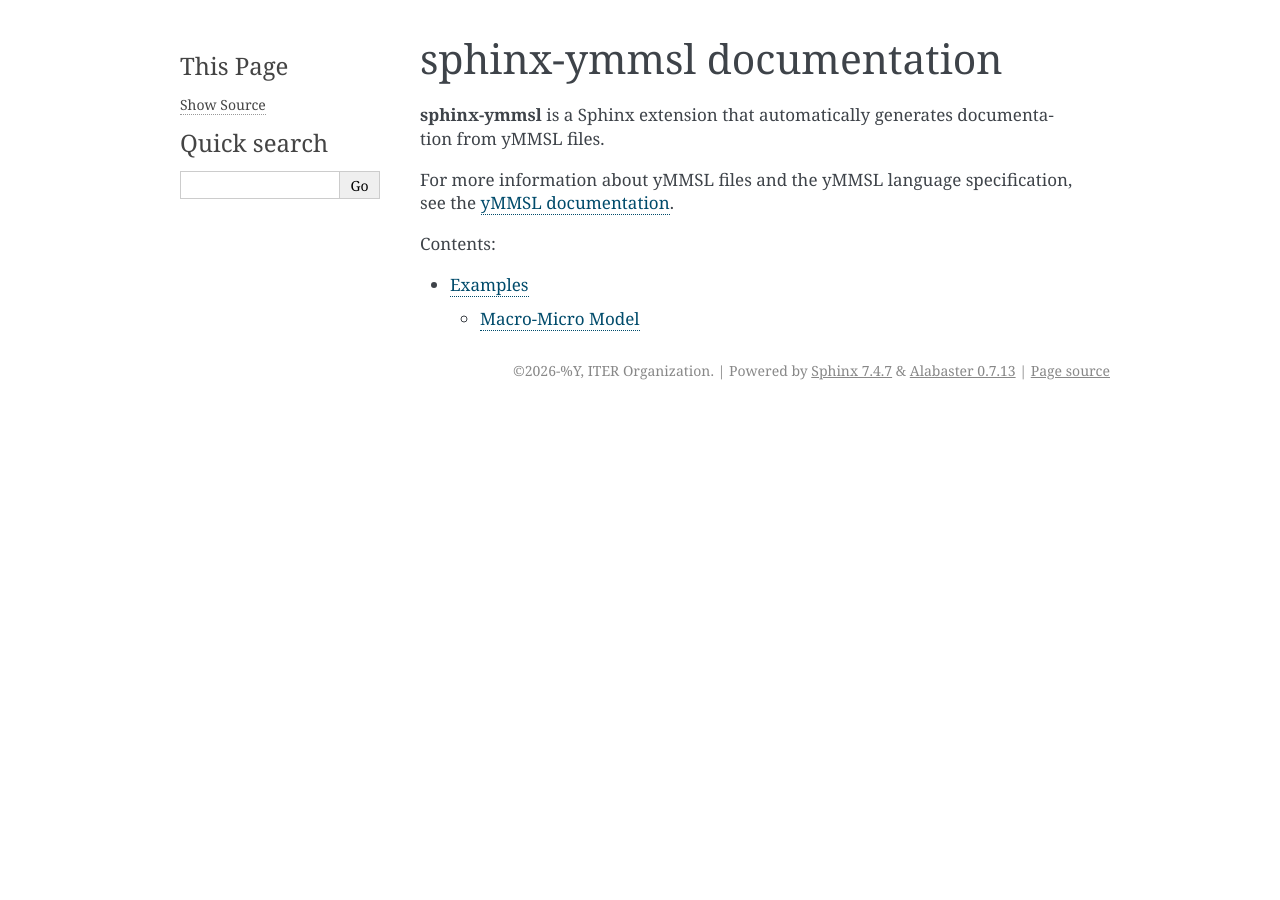
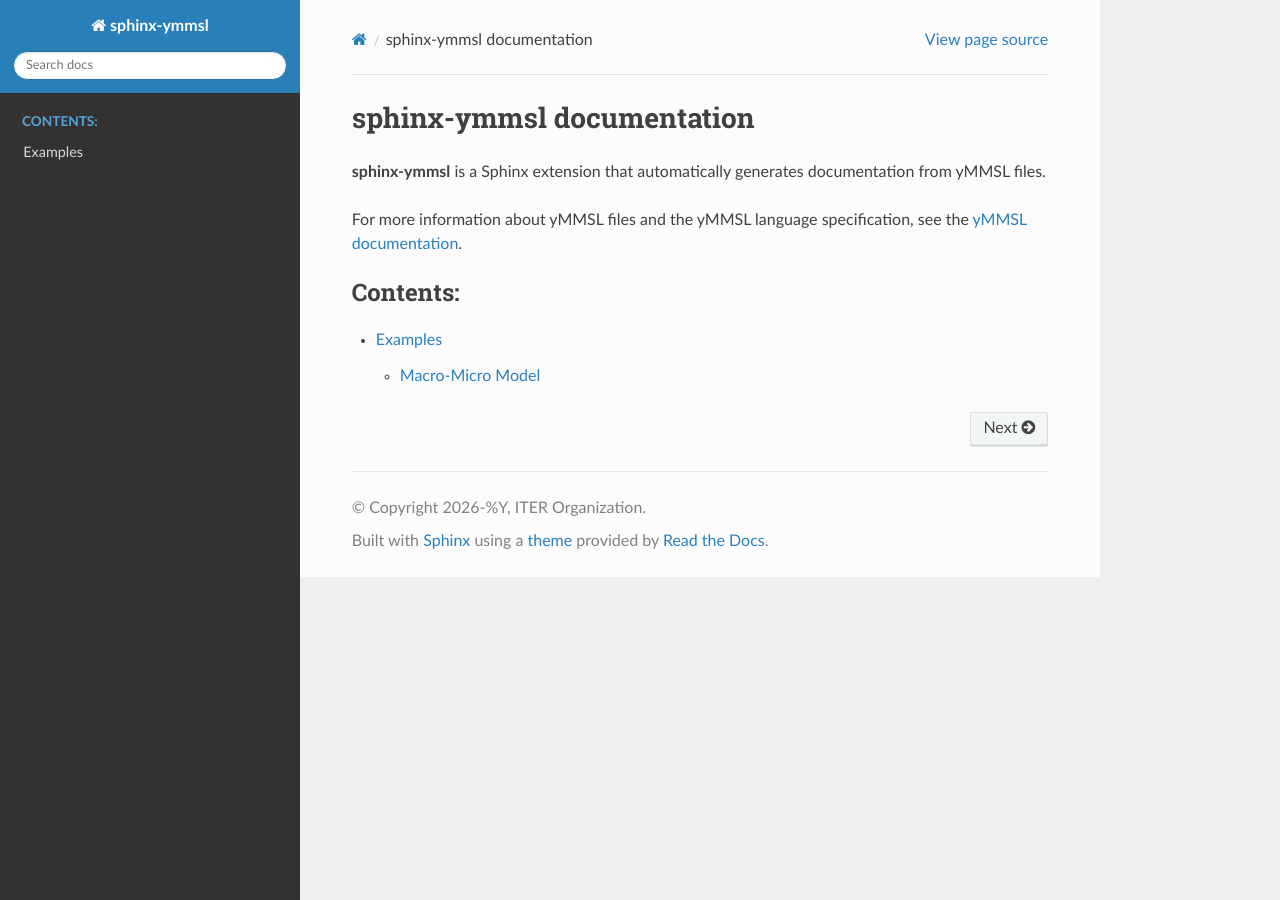
Before and after one commit to multiscale/sphinx-ymmsl, a Sphinx documentation site: the page built from docs/index.rst, in a window 1280 px wide. Built offline with Sphinx 7.4.7 and the Read the Docs theme 3.1.0, drawn with Linux system fonts in a browser that asks for light colours; pages that are not in the unit, such as notebooks, are missing from menus.

Commit message:
Add ReadTheDocs configuration

```diff
--- a/docs/conf.py
+++ b/docs/conf.py
@@ -8,7 +8,7 @@
 # -- Project information -----------------------------------------------------
 # https://www.sphinx-doc.org/en/master/usage/configuration.html#project-information
 
-project = 'sphinx-ymmsl'
+project = "sphinx-ymmsl"
 author = "Iris van der Werf, Maarten Sebregts"
 copyright = "2026-%Y, ITER Organization"
 version = release = importlib.metadata.version(project)
@@ -18,15 +18,15 @@
 
 extensions = [
     "sphinx_ymmsl",
+    "sphinx_rtd_theme",
 ]
 
 # templates_path = ['_templates']
-exclude_patterns = ['_build', 'Thumbs.db', '.DS_Store']
-
+exclude_patterns = ["_build", "Thumbs.db", ".DS_Store"]
 
 
 # -- Options for HTML output -------------------------------------------------
 # https://www.sphinx-doc.org/en/master/usage/configuration.html#options-for-html-output
 
-html_theme = 'alabaster'
-html_static_path = ['_static']
+html_theme = "sphinx_rtd_theme"
+html_static_path = ["_static"]
--- a/pyproject.toml
+++ b/pyproject.toml
@@ -26,6 +26,9 @@
     "ruff",
     "pytest",
     "pytest-cov",
+]
+docs = [
+    "sphinx_rtd_theme",
 ]
 
 [project.urls]
```
Also changed, not shown: .readthedocs.yaml (added).
